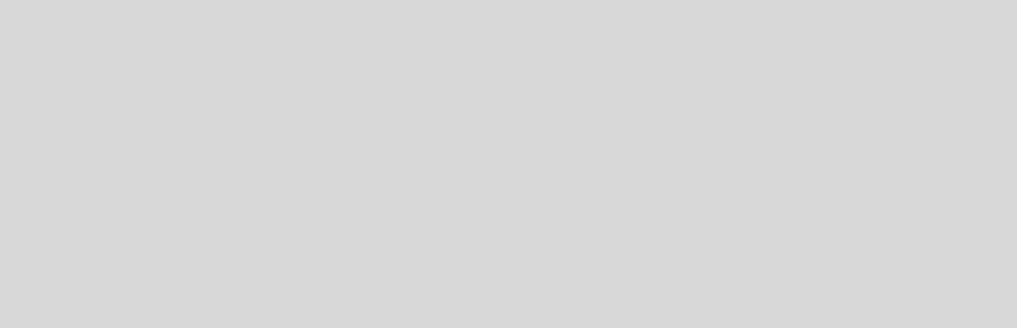
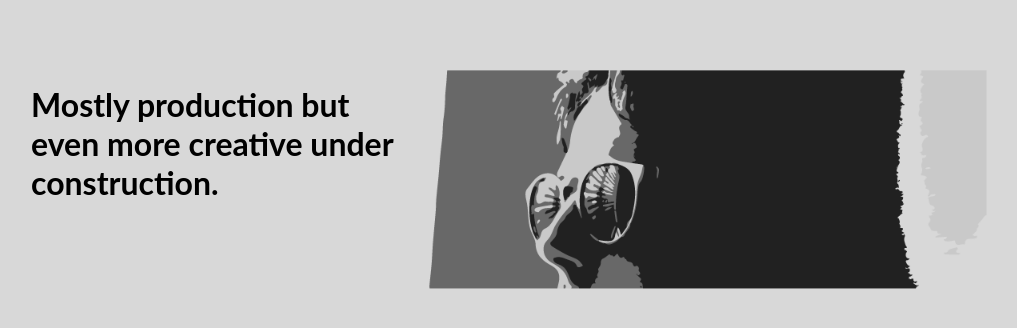
Before and after one commit to evanthefive/evanthefive, a plain HTML site: page index.html in a window 1280 px wide. Shown: the whole page, without its empty margins (33-1050 px from the left). Drawn offline with Linux system fonts and the light colour scheme.

Commit message:
Placed content and layed out for xs to log screen

```diff
--- a/css/main.css
+++ b/css/main.css
@@ -18,5 +18,15 @@ html {
 }
 
 body {
-  margin: 0;
+  margin: 5%;
 }
+h1 {
+  font-family: lato, sans-serif;
+  font-style: normal;
+  font-weight: 700;
+  font-size: 2rem;
+}
+.image {
+  width: 100%;
+  max-width: 600px;
+}
--- a/index.html
+++ b/index.html
@@ -10,6 +10,13 @@
   <meta name="viewport" content="width=device-width,initial-scale=1">
 </head>
 <body>
+  <div class="intro unit unit-xs-1 unit-s-1 unit-m-1-3 unit-l-1-3">
+    <h1>Mostly production but even more creative under construction.</h1>
+  </div>
+
+  <div class="unit unit-xs-1 unit-s-1 unit-m-1-2 unit-l-1-2">
+    <img class="image" src="imgs/evanlefebvreimg.png" alt="Photo of Evan Lefebvre.">
+  </div>
 
 </body>
 </html>
```
Also changed, not shown: imgs/evanlefebvreimg.png (added).
